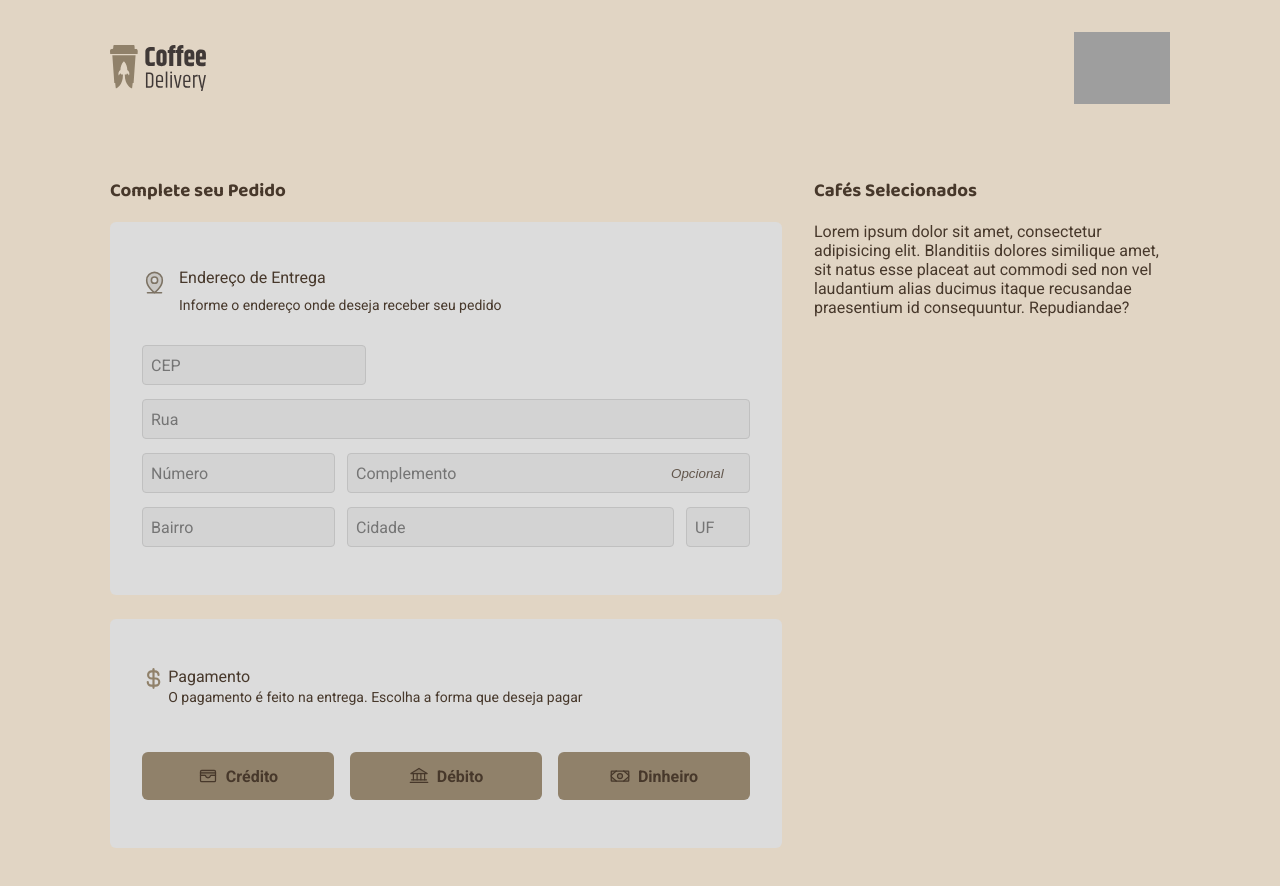
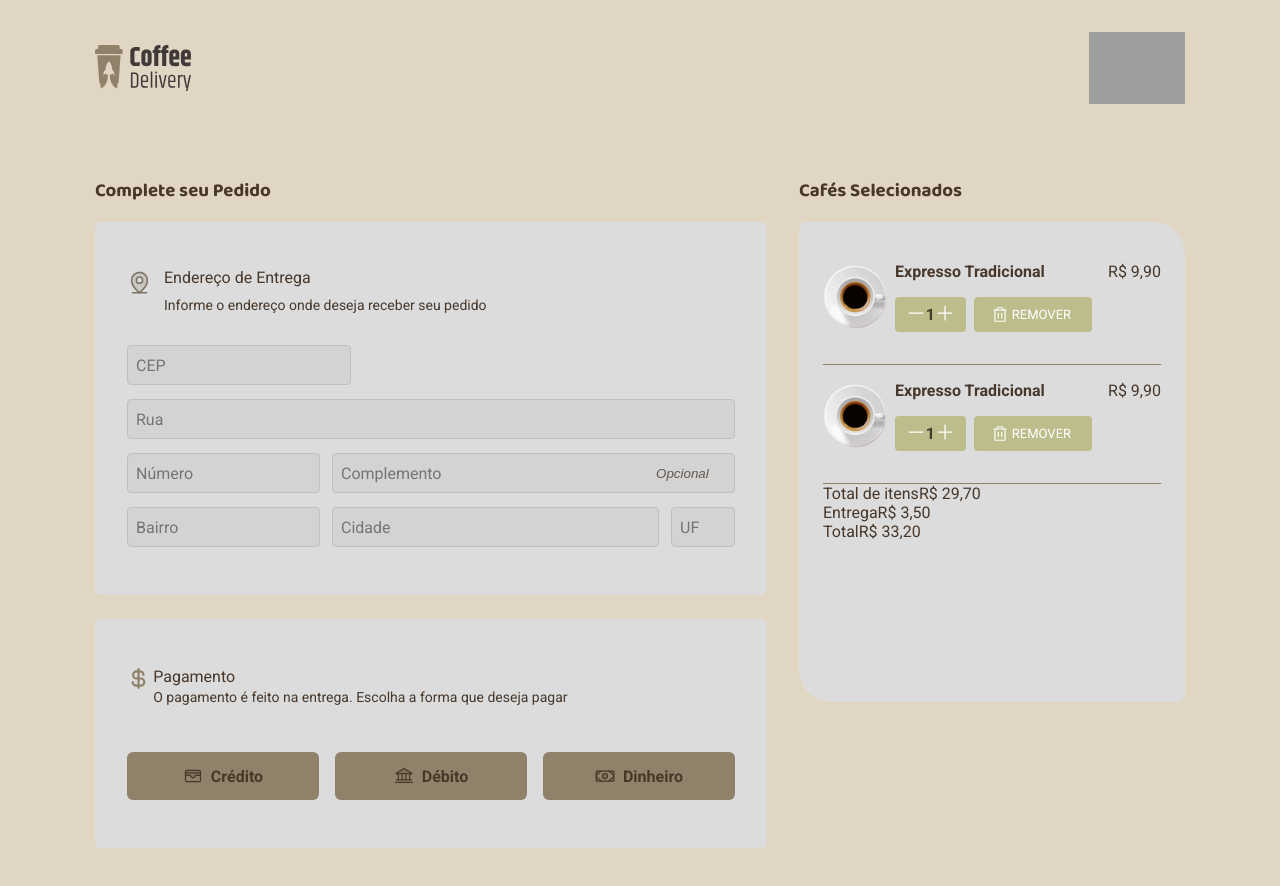
Before and after one commit to kleberlimaGit/coffee-delivery, a React (Vite) app in the folder coffe-delivery/: page / in a window 1280 px wide. Shown: the top 886 px of the page. Built offline with nearby package versions, Linux system fonts and the light colour scheme; no server answers; grey boxes are pictures that could not be loaded.

Commit message:
componente de cafes selecionado

```diff
--- a/coffe-delivery/src/components/Counter/index.tsx
+++ b/coffe-delivery/src/components/Counter/index.tsx
@@ -4,10 +4,10 @@ import { CoffeeContext } from "../../contexts/CoffeeContext";
 import { CounterComponent } from "./styles";
 
 interface CountProps {
-  id: string;
-  amount: number;
-  reduceAmountValue: (id: string) => void;
-  incrementAmountValue: (id: string) => void;
+  id?: string;
+  amount?: number;
+  reduceAmountValue?: (id: string) => void;
+  incrementAmountValue?: (id: string) => void;
 }
 
 export function Counter({ amount, id, reduceAmountValue, incrementAmountValue}: CountProps) {
@@ -15,10 +15,12 @@ export function Counter({ amount, id, reduceAmountValue, incrementAmountValue}:
 
 
    function handleDecreaseCoffee(){
+    if(reduceAmountValue && id)
     reduceAmountValue(id)
    }
 
    function handleIncreaseCoffee(){
+    if(incrementAmountValue && id)
     incrementAmountValue(id);
 
    }
--- /dev/null
+++ b/coffe-delivery/src/components/OrderPayment/index.tsx
@@ -0,0 +1,25 @@
+import { PaymentContainer } from "../PaymentContainer";
+import { OrderPaymentContainer, PaymentOrderContainer } from "./styles";
+
+export function OrderPayment() {
+  return (
+    <OrderPaymentContainer>
+      <PaymentContainer />
+      <PaymentContainer />
+      <PaymentOrderContainer>
+        <div>
+          <span>Total de itens</span>
+          <span>R$ 29,70</span>
+        </div>
+        <div>
+          <span>Entrega</span>
+          <span>R$ 3,50</span>
+        </div>
+        <div>
+          <span>Total</span>
+          <span>R$ 33,20</span>
+        </div>
+      </PaymentOrderContainer>
+    </OrderPaymentContainer>
+  );
+}
--- /dev/null
+++ b/coffe-delivery/src/components/OrderPayment/styles.ts
@@ -0,0 +1,18 @@
+import styled from "styled-components";
+
+
+export const OrderPaymentContainer = styled.div`
+background-color: ${props => props.theme["gray-100"]};
+min-height: 30rem;
+border-radius: 8px 32px;
+padding: 1.5rem 1.5rem 2.5rem;
+display: flex;
+flex-direction: column;
+
+`
+
+export const PaymentOrderContainer = styled.div`
+
+
+
+`
--- /dev/null
+++ b/coffe-delivery/src/components/PaymentContainer/index.tsx
@@ -0,0 +1,21 @@
+import { PaymentComponent } from "./styles";
+import { Counter } from "../Counter";
+import Cafe from "../../assets/Coffee-1.svg";
+import { Trash } from "phosphor-react";
+export function PaymentContainer() {
+    return(
+        <PaymentComponent >
+          <div className="content">
+            <img src={Cafe} alt="" />
+            <div>
+              <strong>Expresso Tradicional</strong>
+              <div className="action-container">
+                <Counter amount={1} />
+                <span className="remove-button"><Trash size={18}/>Remover</span>
+              </div>
+            </div>
+          </div>
+          <span>R$ 9,90</span>
+        </PaymentComponent>
+    )
+}
--- /dev/null
+++ b/coffe-delivery/src/components/PaymentContainer/styles.ts
@@ -0,0 +1,53 @@
+import styled from "styled-components";
+
+
+export const PaymentComponent = styled.div`
+
+    display: flex;
+    align-items: flex-start;
+    gap: 1rem;
+    padding: 1rem 0 2rem 0;
+    border-bottom: 1px solid ${props => props.theme["caqui-300"]};
+
+
+.content{
+    display: flex;
+    gap: 0.5rem;
+    flex: 1;
+
+    div{
+        flex: 1;
+    }
+    img{
+        width: 4rem;
+    }
+
+.action-container{
+    display: flex;
+    gap: 0.5rem;
+    margin-top: 1rem;
+    span{
+        padding: 4px 0;
+    }
+    .remove-button{
+        display: flex;
+        align-items: center;
+        justify-content: center;
+        gap: 3px;
+        background-color: ${props => props.theme.sage};
+        width: 60%;
+        border-radius: 4px;
+        color: ${props => props.theme.white};
+        text-transform: uppercase;
+        padding-right: 4px;
+        cursor: pointer;
+        transition: 0.3s background-color;
+        font-size: 13px;
+    }
+
+    .remove-button:hover{
+        background-color: ${props => props.theme["caqui-700"]};
+    }
+}
+}
+`
--- a/coffe-delivery/src/pages/OrderCoffee/index.tsx
+++ b/coffe-delivery/src/pages/OrderCoffee/index.tsx
@@ -1,17 +1,18 @@
 import { FormCoffeeComponent } from "../../components/FormCoffeeComponent";
+import { OrderPayment } from "../../components/OrderPayment";
 import { OrderContainer } from "./styles";
 
 export function OrderCoffee() {
   return (
-
     <OrderContainer>
       <div>
         <h3>Complete seu Pedido</h3>
-                <FormCoffeeComponent/>
+        <FormCoffeeComponent />
       </div>
       <div>
         <h3>Cafés Selecionados</h3>
-                Lorem ipsum dolor sit amet, consectetur adipisicing elit. Blanditiis dolores similique amet, sit natus esse placeat aut commodi sed non vel laudantium alias ducimus itaque recusandae praesentium id consequuntur. Repudiandae?</div>
+        <OrderPayment/>
+      </div>
     </OrderContainer>
-    )
+  );
 }
--- a/coffe-delivery/src/styles/themes/global.ts
+++ b/coffe-delivery/src/styles/themes/global.ts
@@ -14,7 +14,7 @@ body {
     background-color: ${props => props.theme["caqui-100"]};
     color: ${props => props.theme['caqui-700']};
     -webkit-font-smoothing: antialiased;
-    width: calc(1440px - 380px);
+    width: calc(1440px - 350px);
     margin:auto;
     padding-bottom: 5rem;
 }
```
Lines whose indentation alone changed are shown as unchanged.
